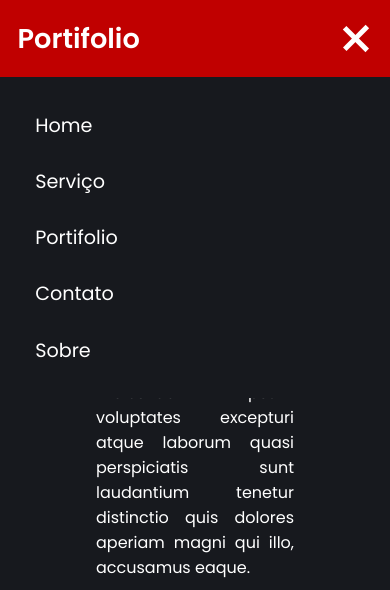
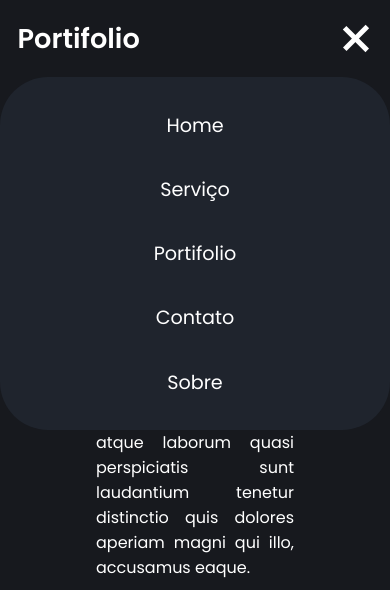
Before and after one commit to wendelllopess/meuPortifolio, a plain HTML site: page index.html in a window 390 px wide. Both pictures are taken after a click on the element 356 px from the left and 38 px from the top of the page. Shown: the top 590 px of the page. Drawn offline with nearby package versions, Linux system fonts and the light colour scheme.

Commit message:
mudanca no menu responsivo

```diff
--- a/script.js
+++ b/script.js
@@ -8,16 +8,12 @@ menuHamburguer.addEventListener('click', (event) => {
 
 document.addEventListener('click', (event) => {
     if (!nav.contains(event.target) && !menuHamburguer.contains(event.target)) {
-        nav.style.display = 'none';
+        nav.classList.remove('active');
         menuHamburguer.classList.remove('change');
     }
 });
 
 function togglerMenu() {
     menuHamburguer.classList.toggle('change');
-    if (menuHamburguer.classList.contains('change')) {
-        nav.style.display = 'block';
-    } else {
-        nav.style.display = 'none';
-    }
+    nav.classList.toggle('active');
 }
--- a/style.css
+++ b/style.css
@@ -61,8 +61,19 @@ header {
   left: 0;
   width: 100%;
   padding: 1rem;
-  background-color: var(--bg-color-01);
+  background-color: var(--bg-color-02);
+  border-radius: 3rem;
+
 }
+
+.nav-responsive.active {
+  display: flex;
+  justify-content: center;
+  flex-direction: column;
+  align-items: center;
+}
+
+
 
 .nav a,
 .nav-responsive a {
@@ -441,11 +452,11 @@ footer {
     width: 20rem;
   }
 
-  header {
+  /* header {
         background-color: var(--color-04)
 
          ;
-    }
+    } */
 }
 
 /* celular no modo vertical */
```
